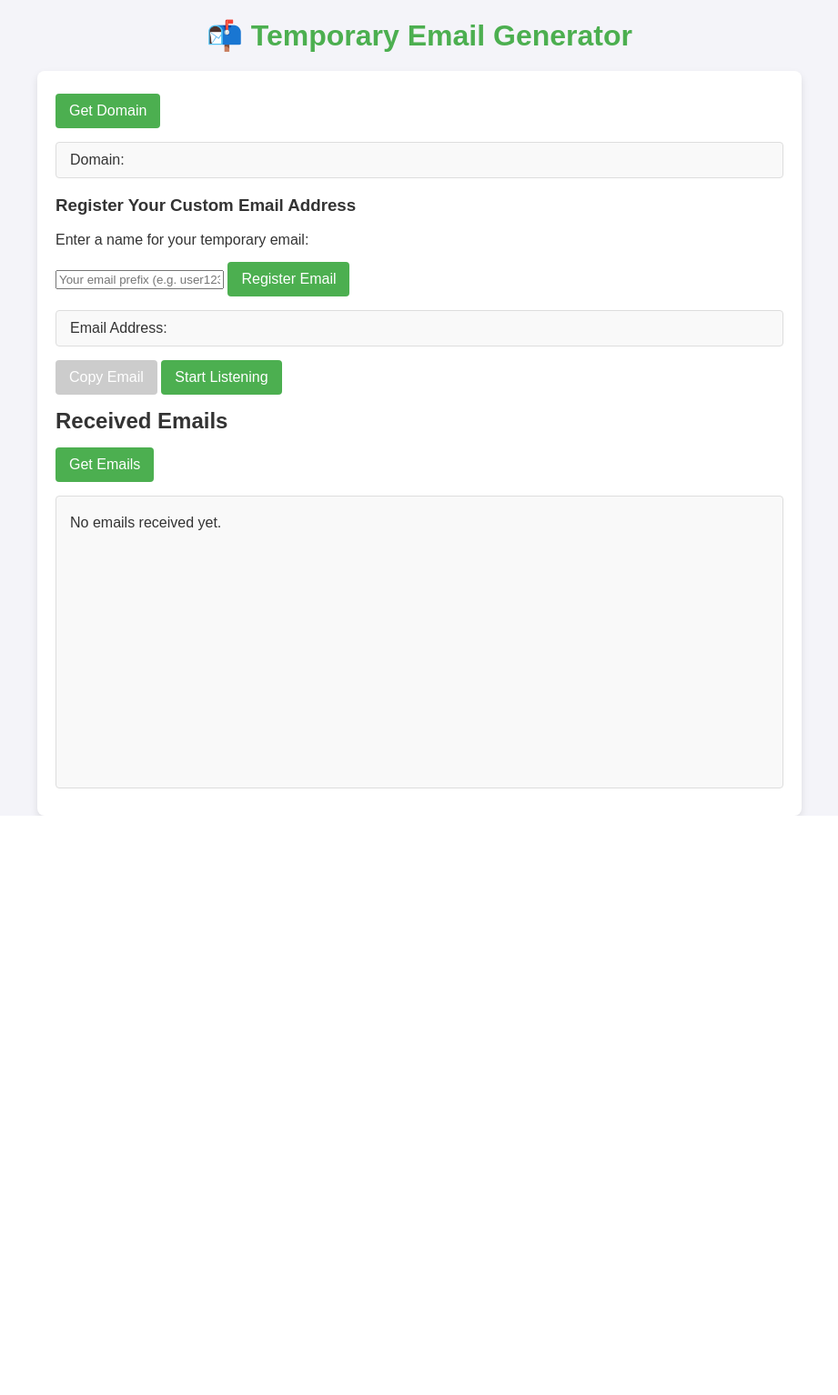
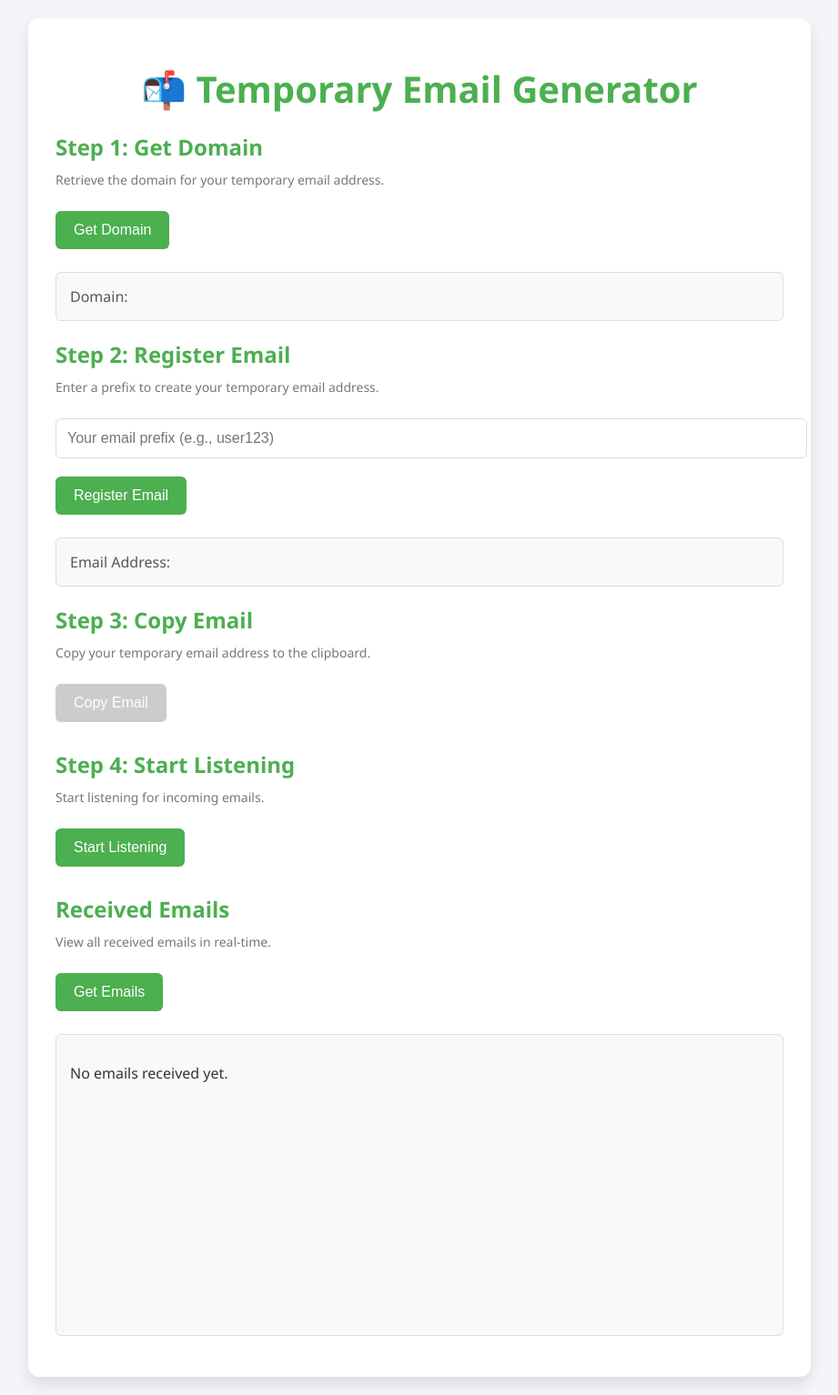
Before and after one commit to makhmudhojiev1/mailgenerator, a Flask app: page / in a window 1280 px wide. Shown: the whole page at 91% size, without its empty margins (179-1100 px from the left). Before the commit the page ends 897 px from the top, so only its background shows below. Run offline with Flask 3, Linux system fonts and the light colour scheme.

Commit message:
Update index.html

```diff
--- a/templates/index.html
+++ b/templates/index.html
@@ -7,59 +7,81 @@
     <style>
         /* General Styles */
         body {
-            font-family: Arial, sans-serif;
+            font-family: 'Segoe UI', Tahoma, Geneva, Verdana, sans-serif;
             background-color: #f4f4f9;
             color: #333;
             margin: 0;
             padding: 0;
+            display: flex;
+            justify-content: center;
+            align-items: center;
+            min-height: 100vh;
         }
 
         h1 {
             text-align: center;
             margin: 20px 0;
             color: #4CAF50;
+            font-size: 2.5rem;
+            font-weight: 600;
         }
 
         .container {
             max-width: 800px;
-            margin: 0 auto;
-            padding: 20px;
+            width: 100%;
+            margin: 20px;
+            padding: 30px;
             background: #fff;
-            box-shadow: 0 4px 8px rgba(0, 0, 0, 0.1);
-            border-radius: 8px;
+            box-shadow: 0 8px 16px rgba(0, 0, 0, 0.1);
+            border-radius: 12px;
         }
 
         button {
             background: #4CAF50;
             color: #fff;
             border: none;
-            border-radius: 4px;
-            padding: 10px 15px;
+            border-radius: 6px;
+            padding: 12px 20px;
             font-size: 16px;
             cursor: pointer;
-            margin: 5px 0;
-            transition: background 0.3s;
+            margin: 10px 0;
+            transition: background 0.3s, transform 0.2s;
         }
 
         button:hover {
             background: #45a049;
+            transform: translateY(-2px);
         }
 
         button:disabled {
             background: #ccc;
             cursor: not-allowed;
+            transform: none;
         }
 
-        p, h2 {
+        input[type="text"] {
+            width: 100%;
+            padding: 12px;
+            border: 1px solid #ddd;
+            border-radius: 6px;
+            font-size: 16px;
             margin: 10px 0;
+            transition: border-color 0.3s;
+        }
+
+        input[type="text"]:focus {
+            border-color: #4CAF50;
+            outline: none;
         }
 
         .info-box {
             background: #f9f9f9;
             border: 1px solid #ddd;
-            padding: 10px 15px;
-            border-radius: 4px;
-            margin: 10px 0;
+            padding: 15px;
+            border-radius: 6px;
+            margin: 15px 0;
+            font-size: 16px;
+            color: #555;
         }
 
         .email-box {
@@ -67,20 +89,45 @@
             border: 1px solid #ddd;
             height: 300px;
             overflow-y: auto;
-            padding: 10px 15px;
-            border-radius: 4px;
-            margin: 10px 0;
+            padding: 15px;
+            border-radius: 6px;
+            margin: 15px 0;
         }
 
         .email-entry {
-            background: #f1f1f1;
-            padding: 10px;
-            border-radius: 4px;
+            background: #fff;
+            padding: 15px;
+            border-radius: 6px;
             margin-bottom: 10px;
+            box-shadow: 0 2px 4px rgba(0, 0, 0, 0.05);
+            transition: box-shadow 0.3s;
+        }
+
+        .email-entry:hover {
+            box-shadow: 0 4px 8px rgba(0, 0, 0, 0.1);
         }
 
         .email-entry strong {
             color: #333;
+            font-weight: 600;
+        }
+
+        .email-entry p {
+            margin: 5px 0;
+            color: #555;
+        }
+
+        .section-title {
+            font-size: 1.5rem;
+            font-weight: 600;
+            color: #4CAF50;
+            margin: 20px 0 10px;
+        }
+
+        .section-description {
+            font-size: 14px;
+            color: #777;
+            margin-bottom: 15px;
         }
     </style>
     <script>
@@ -115,7 +162,6 @@
                 alert(`Email Created: ${data.email}`);
             }
         }
-
 
         async function copyEmail() {
             const response = await fetch('/copy_email', { method: 'POST' });
@@ -155,26 +201,35 @@
     </script>
 </head>
 <body>
-    <h1>📬 Temporary Email Generator</h1>
     <div class="container">
+        <h1>📬 Temporary Email Generator</h1>
+
         <!-- Domain Section -->
+        <div class="section-title">Step 1: Get Domain</div>
+        <div class="section-description">Retrieve the domain for your temporary email address.</div>
         <button onclick="getDomain()">Get Domain</button>
         <p id="domain" class="info-box">Domain: </p>
 
         <!-- Email Registration Section -->
-        <h3>Register Your Custom Email Address</h3>
-        <p>Enter a name for your temporary email:</p>
-        <input type="text" id="email-prefix" placeholder="Your email prefix (e.g. user123)" />
+        <div class="section-title">Step 2: Register Email</div>
+        <div class="section-description">Enter a prefix to create your temporary email address.</div>
+        <input type="text" id="email-prefix" placeholder="Your email prefix (e.g., user123)" />
         <button onclick="registerEmail()">Register Email</button>
         <p id="email" class="info-box">Email Address: </p>
 
+        <!-- Copy Email Section -->
+        <div class="section-title">Step 3: Copy Email</div>
+        <div class="section-description">Copy your temporary email address to the clipboard.</div>
         <button id="copy-btn" onclick="copyEmail()" disabled>Copy Email</button>
 
-        <!-- Copy Email and Start Listening Section -->
+        <!-- Start Listening Section -->
+        <div class="section-title">Step 4: Start Listening</div>
+        <div class="section-description">Start listening for incoming emails.</div>
         <button onclick="startListening()">Start Listening</button>
 
         <!-- Received Emails Section -->
-        <h2>Received Emails</h2>
+        <div class="section-title">Received Emails</div>
+        <div class="section-description">View all received emails in real-time.</div>
         <button onclick="getEmails()">Get Emails</button>
         <div id="email-box" class="email-box">
             <p>No emails received yet.</p>
```
